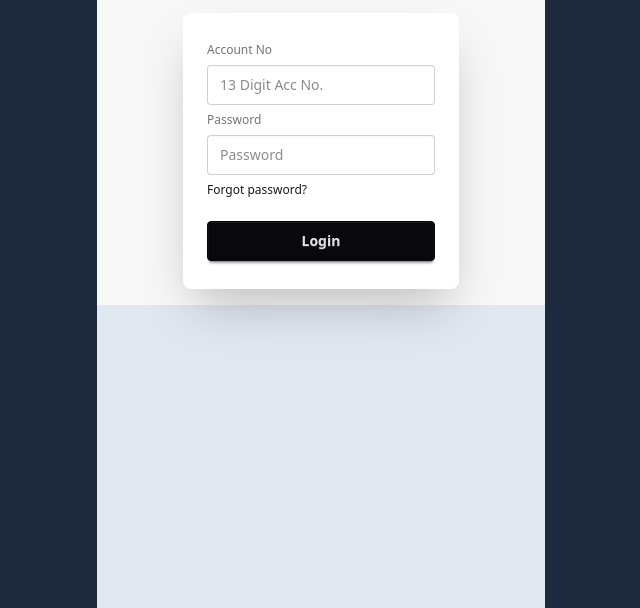
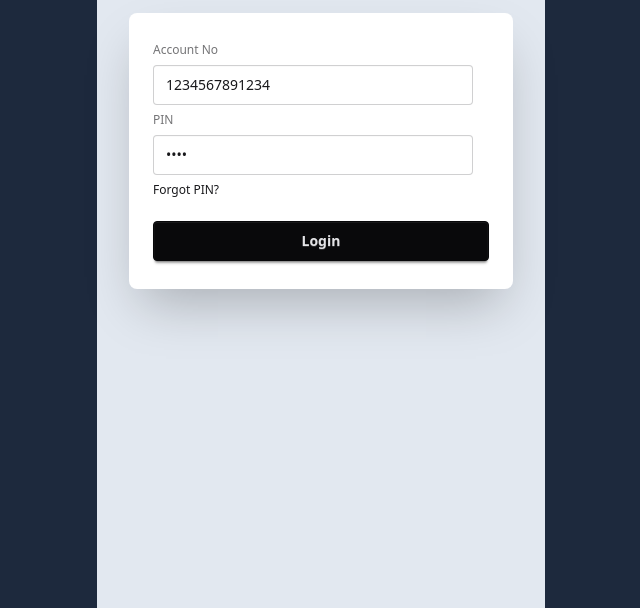
Before and after one commit to SiamulIslamShuvo/SkyBanking, a plain HTML site: page Index.html in a window 1280 px wide. Shown: the part 192-800 px from the top of the page, without its empty margins (319-959 px from the left). Drawn offline with nearby package versions, Linux system fonts and the light colour scheme.

Commit message:
login js added and linked with main

```diff
--- a/Index.html
+++ b/Index.html
@@ -3,12 +3,13 @@
   <head>
     <meta charset="UTF-8" />
     <meta name="viewport" content="width=device-width, initial-scale=1.0" />
-    <title>Document</title>
+    <title>Sky Bank Login</title>
     <link
       href="https://cdn.jsdelivr.net/npm/daisyui@5"
       rel="stylesheet"
       type="text/css"
     />
+    <link rel="stylesheet" href="./style.css" />
     <script src="https://cdn.jsdelivr.net/npm/@tailwindcss/browser@4"></script>
   </head>
   <body class="bg-slate-800">
@@ -28,28 +29,41 @@
         </nav>
       </header>
       <!--login Section-->
-      <div class="hero bg-base-200">
+      <div class="">
         <div class="hero-content flex-col lg:flex-row-reverse">
           <div class="card bg-base-100 w-full max-w-sm shrink-0 shadow-2xl">
-            <div class="card-body">
+            <form class="card-body">
               <fieldset class="fieldset">
                 <label class="label">Account No</label>
                 <input
+                  value="1234567891234"
                   type="number"
+                  id="acc-no"
                   class="input"
                   placeholder="13 Digit Acc No."
+                  required
                 />
-                <label class="label">Password</label>
-                <input type="password" class="input" placeholder="Password" />
+                <label class="label">PIN</label>
+                <input
+                  value="1234"
+                  type="password"
+                  id="pin-no"
+                  class="input"
+                  placeholder="Password"
+                  required
+                />
                 <div>
-                  <a class="link link-hover">Forgot password?</a>
+                  <a class="link link-hover">Forgot PIN?</a>
                 </div>
-                <button class="btn btn-neutral mt-4">Login</button>
+                <button id="login-btn" class="btn btn-neutral mt-4">
+                  Login
+                </button>
               </fieldset>
-            </div>
+            </form>
           </div>
         </div>
       </div>
     </section>
   </body>
+  <script src="./script/login.js"></script>
 </html>
--- /dev/null
+++ b/script/login.js
@@ -0,0 +1,17 @@
+document
+  .getElementById('login-btn')
+  .addEventListener('click', function (event) {
+    event.preventDefault();
+    const acc = document.getElementById('acc-no').value;
+    const pin = document.getElementById('pin-no').value;
+    const convertedPin = parseInt(pin);
+    if (acc.length === 13) {
+      if (convertedPin === 1234) {
+        window.location.href = 'main.html';
+      } else {
+        alert('PIN No is invalid');
+      }
+    } else {
+      alert('Account No is invalid');
+    }
+  });
--- a/style.css
+++ b/style.css
@@ -0,0 +1,10 @@
+/* Remove number input arrows (all browsers) */
+input[type='number']::-webkit-inner-spin-button,
+input[type='number']::-webkit-outer-spin-button {
+  -webkit-appearance: none;
+  margin: 0;
+}
+
+input[type='number'] {
+  -moz-appearance: textfield;
+}
```
Also changed, not shown: main.html (added, +11 -0 lines).
